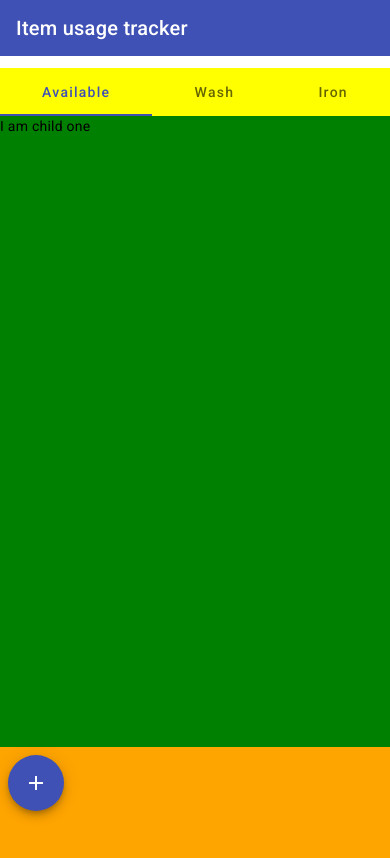
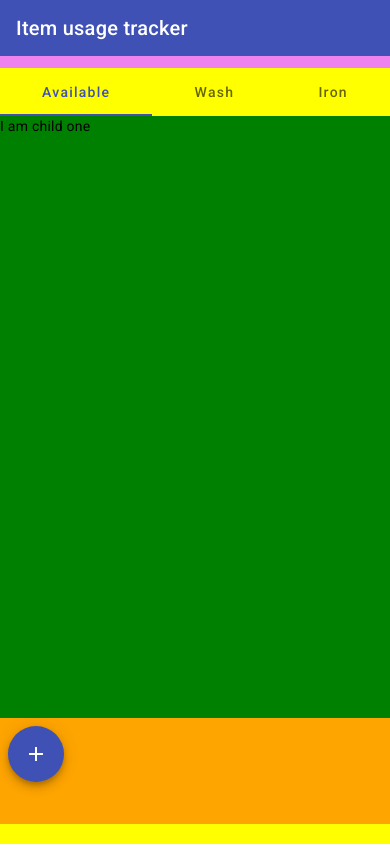
Before and after one commit to SampathKumar27896/item-usage-tracker-frontend, an Angular app: page / in a window 390 px wide. Built offline with nearby package versions, Linux system fonts and the light colour scheme.

Commit message:
CSS testing 2

```diff
--- a/src/app/item-tab-group/item-tab-group.component.scss
+++ b/src/app/item-tab-group/item-tab-group.component.scss
@@ -10,7 +10,7 @@ mat-card {
     display: flex;
     flex-direction: column;
     background-color: orange;
-    height: 88vh;
+    height: 84vh;
 }
 .child1 {
     height: 85%;
--- a/src/styles.scss
+++ b/src/styles.scss
@@ -15,6 +15,7 @@ body { margin: 0; font-family: Inter, "Helvetica Neue", sans-serif; }
 @media screen and (max-width: 720px) {
     header {
         height: 8vh;
+        background-color: violet;
     }
     section {
         height: 92vh;
```
